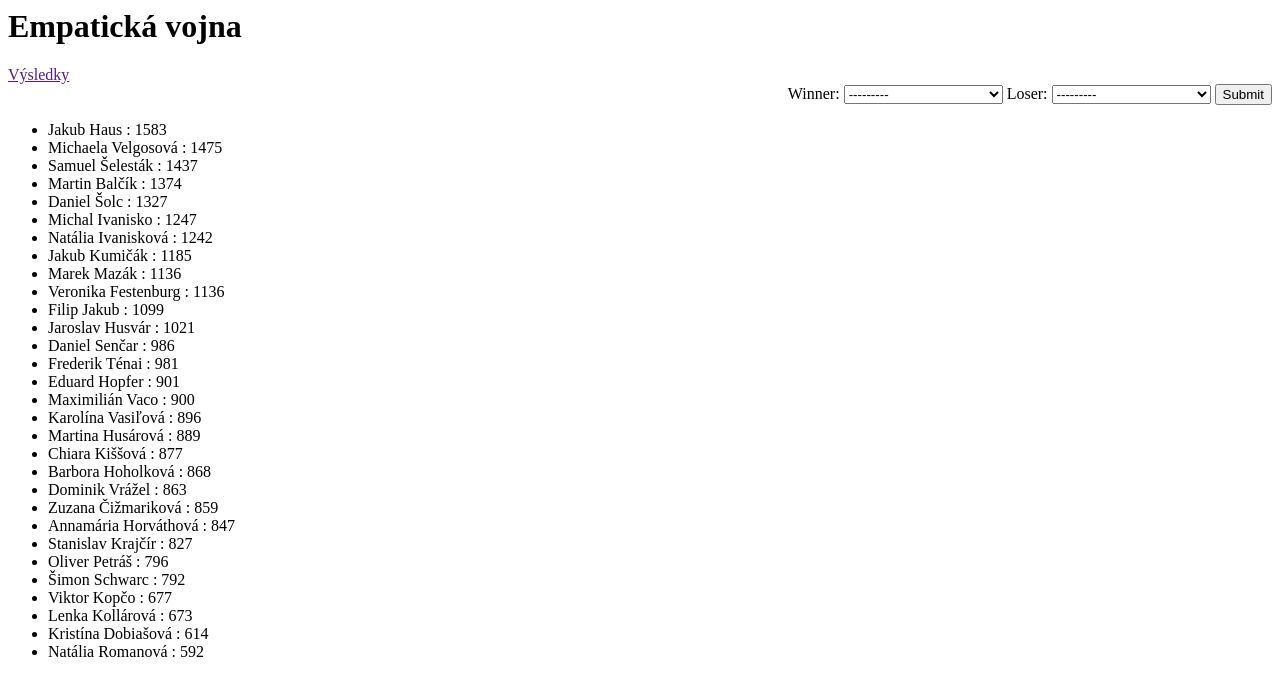
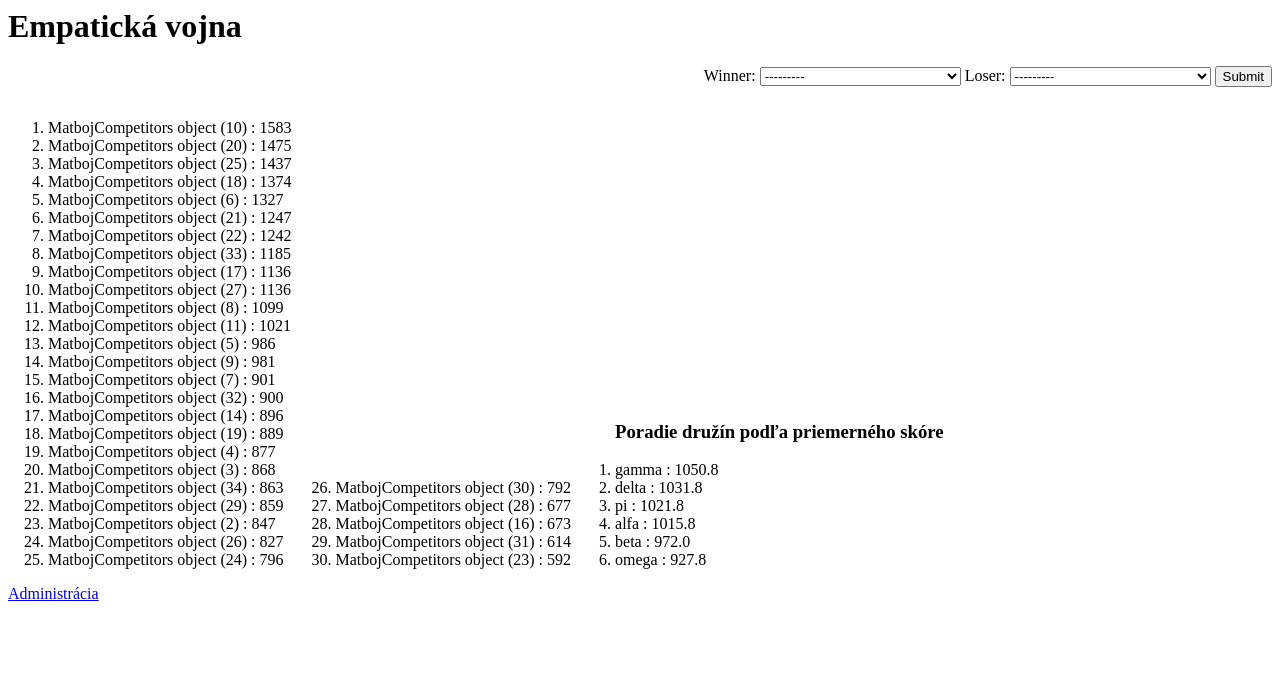
Before and after one commit to mgfinch/matboj, a Django app: page /matboje/1/ in a window 1280 px wide. Shown: the top 696 px of the page. Run offline with Django 3.2, Linux system fonts and the light colour scheme; data comes from the database, SQL or seed files in the repository; both versions use the stored data as it was after the commit; parts of the project's set-up code (start-up, migrations or seed data) failed here and were passed over.

Commit message:
verzia co konecne funguje

```diff
--- a/competitors/admin.py
+++ b/competitors/admin.py
@@ -16,11 +16,11 @@
 
 class MatbojsInline(admin.StackedInline):
     model = Matboj.competitors.through
-    extra = 1
+    extra = 0
 
 class CompetitorAdmin(admin.ModelAdmin):
 
-    fields = ['name']
+    fields = ['name','druzina']
     inlines = [MatbojsInline]
 
 admin.site.register(Competitor, CompetitorAdmin)
--- a/competitors/models.py
+++ b/competitors/models.py
@@ -13,3 +13,6 @@
 
     def __unicode__(self):
         return self.name
+
+    class Meta:
+        ordering = ['name']
--- a/matboje/models.py
+++ b/matboje/models.py
@@ -1,5 +1,7 @@
 from django.db import models
 from django.forms import ModelForm
+from competitors.models import Competitor
+from django.forms.widgets import CheckboxSelectMultiple
 
 # Create your models here.
 
@@ -7,7 +9,7 @@
     name = models.CharField(max_length=100, unique=True, null=False)
     date = models.DateTimeField('date played')
     competitors = models.ManyToManyField('competitors.Competitor', through='MatbojCompetitors')
-    default_rank = models.IntegerField(default=1000)
+    default_rank = models.IntegerField(default = 1000)
 
     def __unicode__(self):
         return self.name
@@ -23,4 +25,18 @@
 
     class Meta:
         # Order decreasingly by the ranking
-        ordering = ['-ranking']
+        ordering = ['competitor']
+        auto_created = True
+
+class MatbojAdminForm(ModelForm):
+
+    class Meta:
+        model = Matboj
+        fields = ("competitors",)
+
+    def __init__(self, *args, **kwargs):
+
+        super(CompanyForm, self).__init__(*args, **kwargs)
+
+        self.fields["competitors"].widget = CheckboxSelectMultiple()
+        self.fields["competitors"].queryset = Competitor.objects.all()
--- a/matboje/templates/matboje/detail.html
+++ b/matboje/templates/matboje/detail.html
@@ -1,5 +1,5 @@
 <h1> {{ matboj.name }} </h1>
-<a href = ""> Výsledky </a>
+
 
 <div align = "right">
 <form action="SubmitMatch/" method="post">{% csrf_token %}
@@ -9,9 +9,30 @@
 <input type="submit" value="Submit" />
 </form>
 </div>
+<div>
+<ol style="list-style-type: ol; display: inline-block;">
 
-<ul>
-{% for competitor in competitors_list %}
+{% for competitor in competitors_list1 %}
     <li> {{competitor}} : {{competitor.ranking}}</li>
 {% endfor %}
-</ul>
+</ol>
+
+<ol start="26" style="list-style-type: ol ; display: inline-block;">
+{% for competitor in competitors_list2 %}
+    <li> {{competitor}} : {{competitor.ranking}}</li>
+{% endfor %}
+</ol>
+
+<ol style="list-style-type: ol; display: inline-block;">
+<h3> Poradie družín podľa priemerného skóre </h3>
+{% for item in druziny %}
+<li> {{ item.druzina }} : {{ item.score }} </li>
+{% endfor %}
+</ol>
+</div>
+
+<div>
+
+
+</div>
+<a href = "{% url 'matboje:matboj_admin' pk=matboj.id %}"> Administrácia </a>
--- /dev/null
+++ b/matboje/templates/matboje/matbojadmin.html
@@ -0,0 +1 @@
+<h1> {{ matboj.name }} - administrácia </h1>
--- a/matboje/templates/matboje/results.html
+++ /dev/null
@@ -1 +0,0 @@
-<h1> {{ matboj.name }} - výsledky</h1>
--- a/matboje/urls.py
+++ b/matboje/urls.py
@@ -6,5 +6,5 @@
     url(r'^$', views.IndexView.as_view(), name='index'),
     url(r'^(?P<pk>\d+)/$', views.MatbojDetailView.as_view(), name='detail'),
     url(r'^(?P<pk>\d+)/SubmitMatch/$', views.SubmitMatch, name='submit_match'),
-    url(r'^(?P<pk>\d+)/results/$', views.ResultsView.as_view(), name='results'),
+    url(r'^(?P<pk>\d+)/MatbojAdmin/$', views.MatbojAdminView.as_view(), name='matboj_admin'),
 )
--- a/matboje/views.py
+++ b/matboje/views.py
@@ -20,6 +20,11 @@
         key=lambda x: x.ranking, reverse=True)
     return competitors_list
 
+class MatbojDetailViewDruzinaContext(object):
+    def __init__(self, druzina=None, score=0):
+        self.druzina = druzina
+        self.score = score
+
 class MatbojDetailView(DetailView):
     model = Matboj
     template_name = 'matboje/detail.html'
@@ -34,7 +39,28 @@
         context['form']=MatchForm(instance=matboj)
         competitors_list = sorted(list(matboj.matbojcompetitors_set.all()),
             key=lambda x: x.ranking, reverse=True)
-        context['competitors_list']=competitors_list
+
+        context['competitors_list1']=competitors_list[:25]
+        context['competitors_list2']=competitors_list[25:]
+
+        druziny_context = []
+        druziny = set()
+        for competitor in competitors_list:
+            druziny.add(competitor.competitor.druzina)
+
+        for druzina in druziny:
+            pocet_clenov = 0
+            item = MatbojDetailViewDruzinaContext(druzina=druzina, score=0)
+            for competitor in competitors_list:
+                if competitor.competitor.druzina == druzina:
+                    pocet_clenov = pocet_clenov + 1
+                    item.score = item.score + competitor.ranking
+            item.score = item.score/pocet_clenov
+            druziny_context.append(item)
+
+        druziny_context = sorted(druziny_context, key=lambda x: x.score, reverse=True)
+        context['druziny'] = druziny_context
+
         # you need to return context here!!
         return context
 
@@ -92,6 +118,13 @@
     return HttpResponseRedirect(reverse('matboje:detail', args=(matboj.id,)))
 
 
-class ResultsView(DetailView):
+class MatbojAdminView(DetailView):
     model = Matboj
-    template_name = 'matboje/results.html'
+    template_name = 'matboje/matbojadmin.html'
+
+    context_object_name = 'MatbojAdmin'
+
+    def get_context_data(self, **kwargs):
+        context = super(MatbojAdminView, self).get_context_data(**kwargs)
+
+        return context
```
Also changed, not shown: matboje/admin.py (+4 -3 lines), db.sqlite3 (added), 1 other file.
